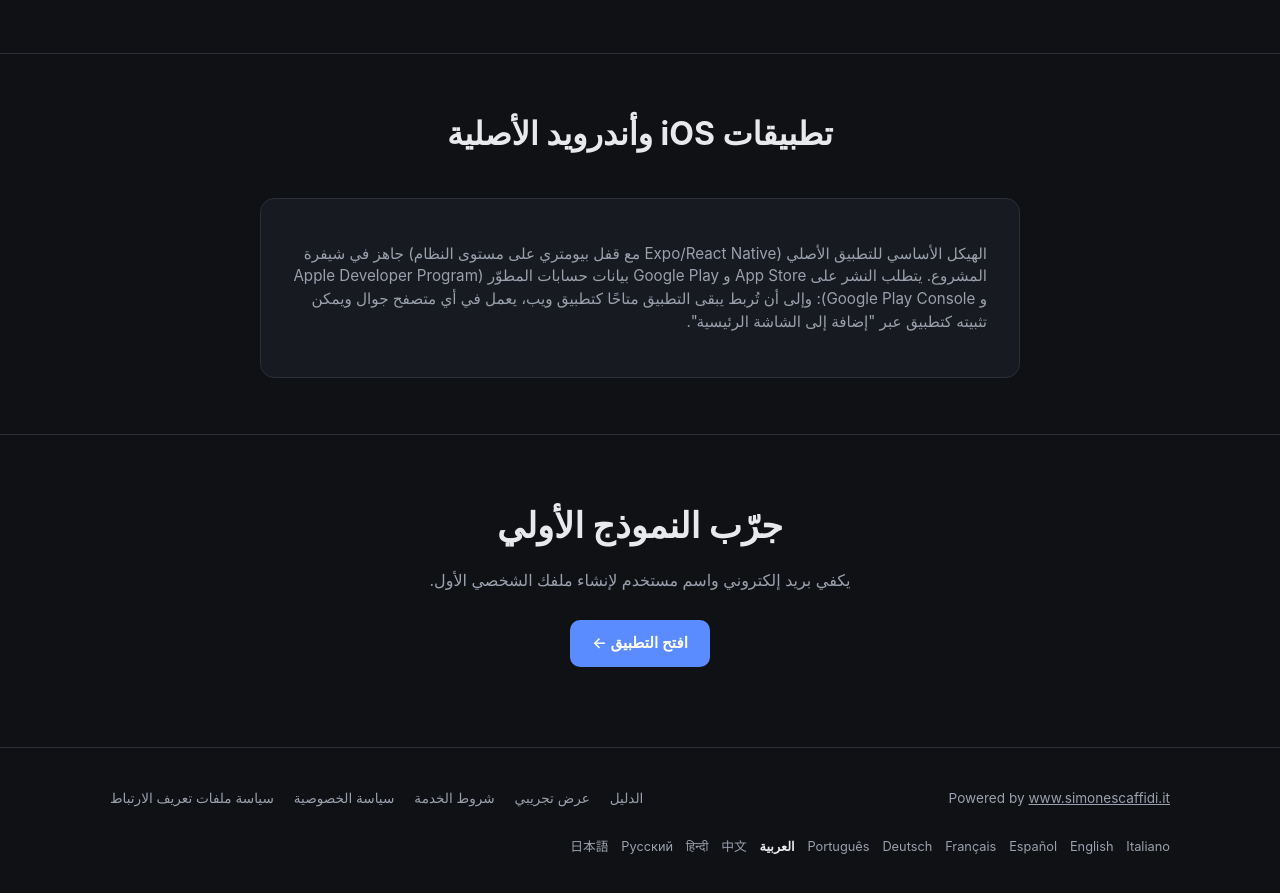
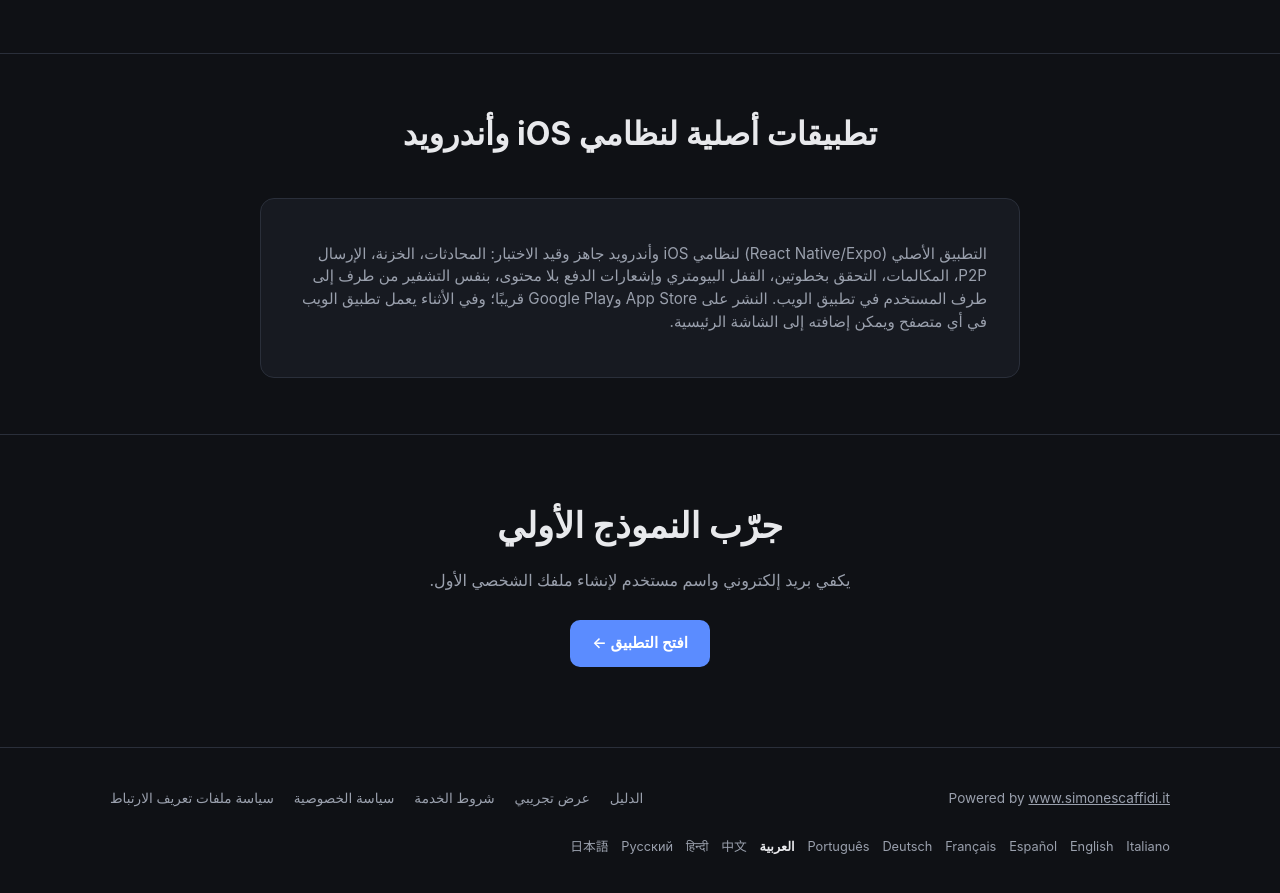
Before and after one commit to simonescaffidi/messaging-app-prototype, a website: page site/ar/index.html in a window 1280 px wide. Shown: the part 4443-5336 px from the top of the page. Drawn offline with Linux system fonts and the light colour scheme.

Commit message:
Sito AR: app nativa pronta

```diff
--- a/site/ar/index.html
+++ b/site/ar/index.html
@@ -273,9 +273,9 @@
 
   <section class="disclaimer">
     <div class="container">
-      <h2>تطبيقات iOS وأندرويد الأصلية</h2>
+      <h2>تطبيقات أصلية لنظامي iOS وأندرويد</h2>
       <div class="disclaimer-box">
-        <p>الهيكل الأساسي للتطبيق الأصلي (Expo/React Native مع قفل بيومتري على مستوى النظام) جاهز في شيفرة المشروع. يتطلب النشر على App Store و Google Play بيانات حسابات المطوّر (Apple Developer Program و Google Play Console): وإلى أن تُربط يبقى التطبيق متاحًا كتطبيق ويب، يعمل في أي متصفح جوال ويمكن تثبيته كتطبيق عبر "إضافة إلى الشاشة الرئيسية".</p>
+        <p>التطبيق الأصلي (React Native/Expo) لنظامي iOS وأندرويد جاهز وقيد الاختبار: المحادثات، الخزنة، الإرسال P2P، المكالمات، التحقق بخطوتين، القفل البيومتري وإشعارات الدفع بلا محتوى، بنفس التشفير من طرف إلى طرف المستخدم في تطبيق الويب. النشر على App Store وGoogle Play قريبًا؛ وفي الأثناء يعمل تطبيق الويب في أي متصفح ويمكن إضافته إلى الشاشة الرئيسية.</p>
       </div>
     </div>
   </section>
```
Also changed, not shown: site/ar/manual.html (+1 -1 lines).
